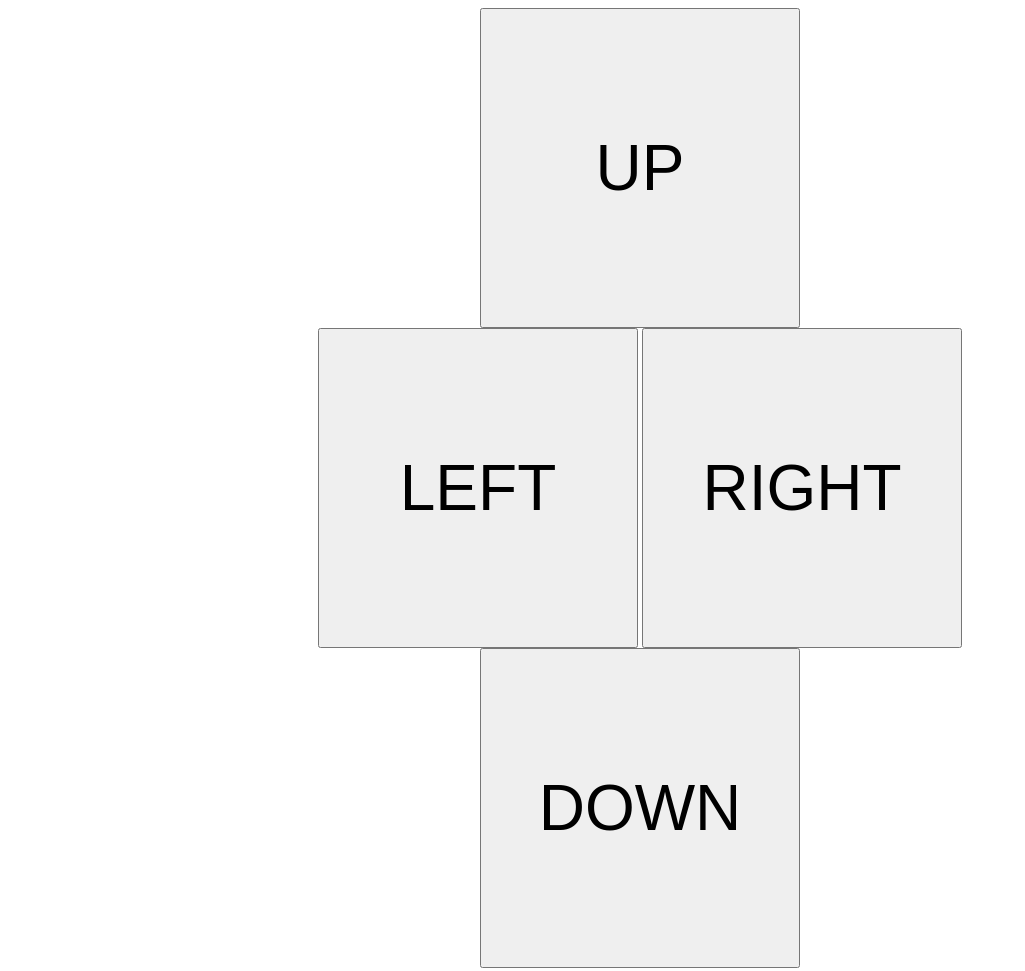
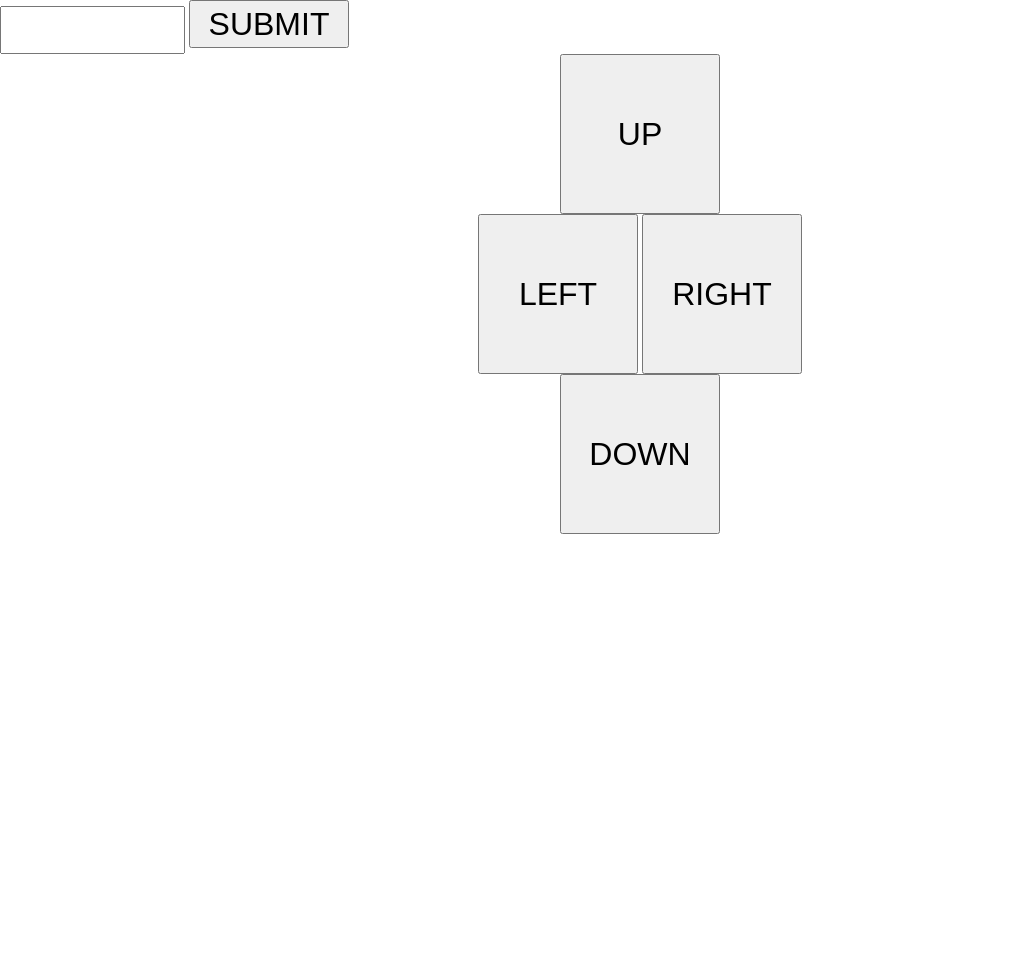
Before and after one commit to dakkapik/raspi-bot, a website: page controls.html in a window 1280 px wide. Shown: the whole page, without its empty margins (0-1025 px from the left). After the commit the page ends 800 px from the top, so only its background shows below. Drawn offline with Linux system fonts and the light colour scheme.

Commit message:
ip getter

```diff
--- a/controls.css
+++ b/controls.css
@@ -1,3 +1,17 @@
+html, body {
+    margin: 0;
+    height: 100%;
+    overflow: hidden
+}
+
+.submit{
+    height: 3rem;
+}
+
+.submit-button{
+    height: 3rem;
+}
+
 .controls{
     height: 60rem;
     display: flex;
@@ -11,9 +25,9 @@
 }
 
 button {
-    font-size: 4rem;
-    width: 20rem;
-    height: 20rem;
+    font-size: 2rem;
+    width: 10rem;
+    height: 10rem;
 }
 
 @media screen and (max-width: 768px) {
--- a/controls.html
+++ b/controls.html
@@ -1,4 +1,10 @@
+<head>
     <link rel="stylesheet" href="controls.css">
+</head>
+<body>
+    <input class="submit" id="submit">
+    <button class="submit-button" id="submit-button">SUBMIT</button>
+
     <div class="controls">
         <button id="up">UP</button>
         <div id="middle">
@@ -7,24 +13,35 @@
         </div>
         <button id="down">DOWN</button>
     </div>
+</body>
 
 
 <script>
+    const connectionInput = document.getElementById("submit")
+    const submitButton = document.getElementById("submit-button")
+
     const upButton = document.getElementById("up")
     const downButton = document.getElementById("down")
     const rightButton = document.getElementById("right")
     const leftButton = document.getElementById("left")
-    const connectionUrl = "http://localhost:"
+
+    const http = "http://"
+    let connectionIP = "localhost"
     const port = 3000
 
     upButton.addEventListener("click", emitDirection)
     downButton.addEventListener("click", emitDirection)
     rightButton.addEventListener("click", emitDirection)
     leftButton.addEventListener("click", emitDirection)
+    submitButton.addEventListener("click", setConnection)
 
     function emitDirection (e){
         const direction = e.path[0].id
-        fetch(connectionUrl + port + "/" + direction)
+        fetch(http + connectionIP + ":" + port + "/" + direction)
+    }
+
+    function setConnection (e){
+        connectionIP = connectionInput.value
     }
 
 </script>
```
Also changed, not shown: ipGet.js (added, +18 -0 lines). Lines whose indentation alone changed are shown as unchanged.
